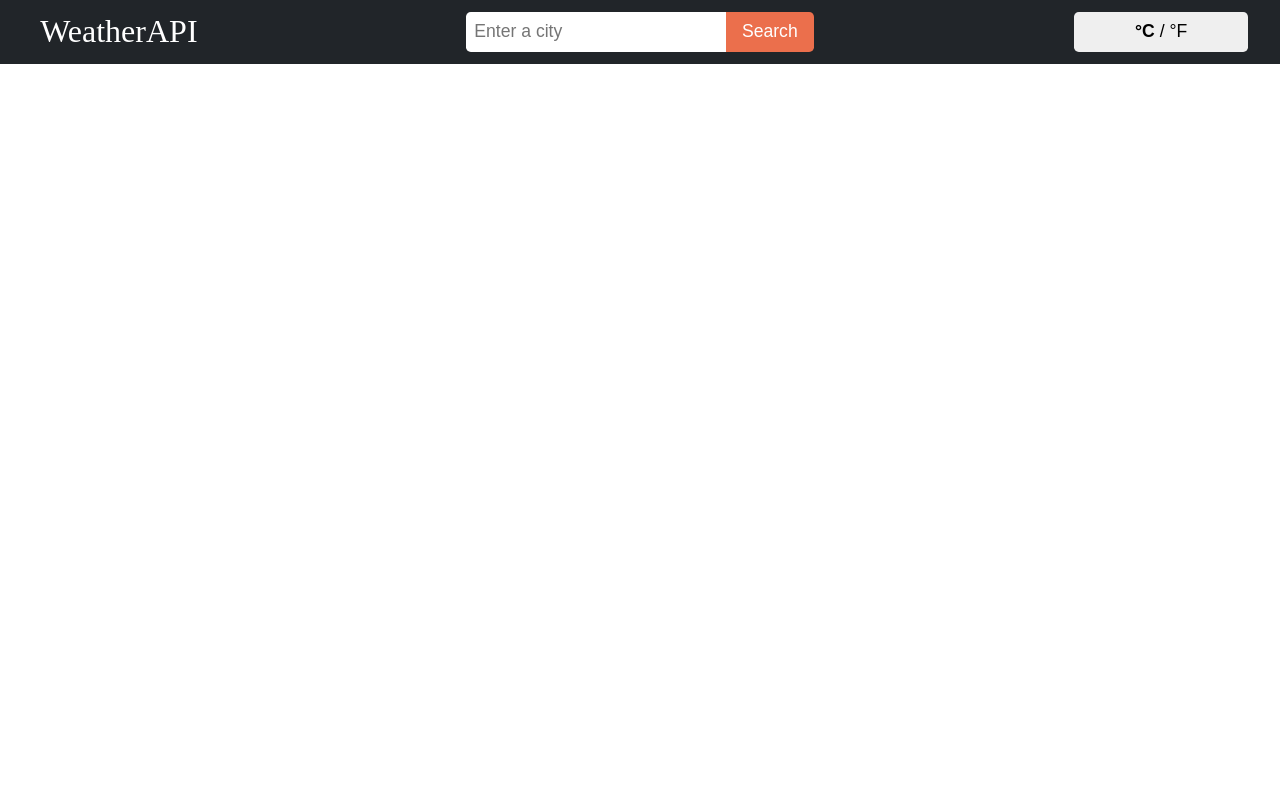
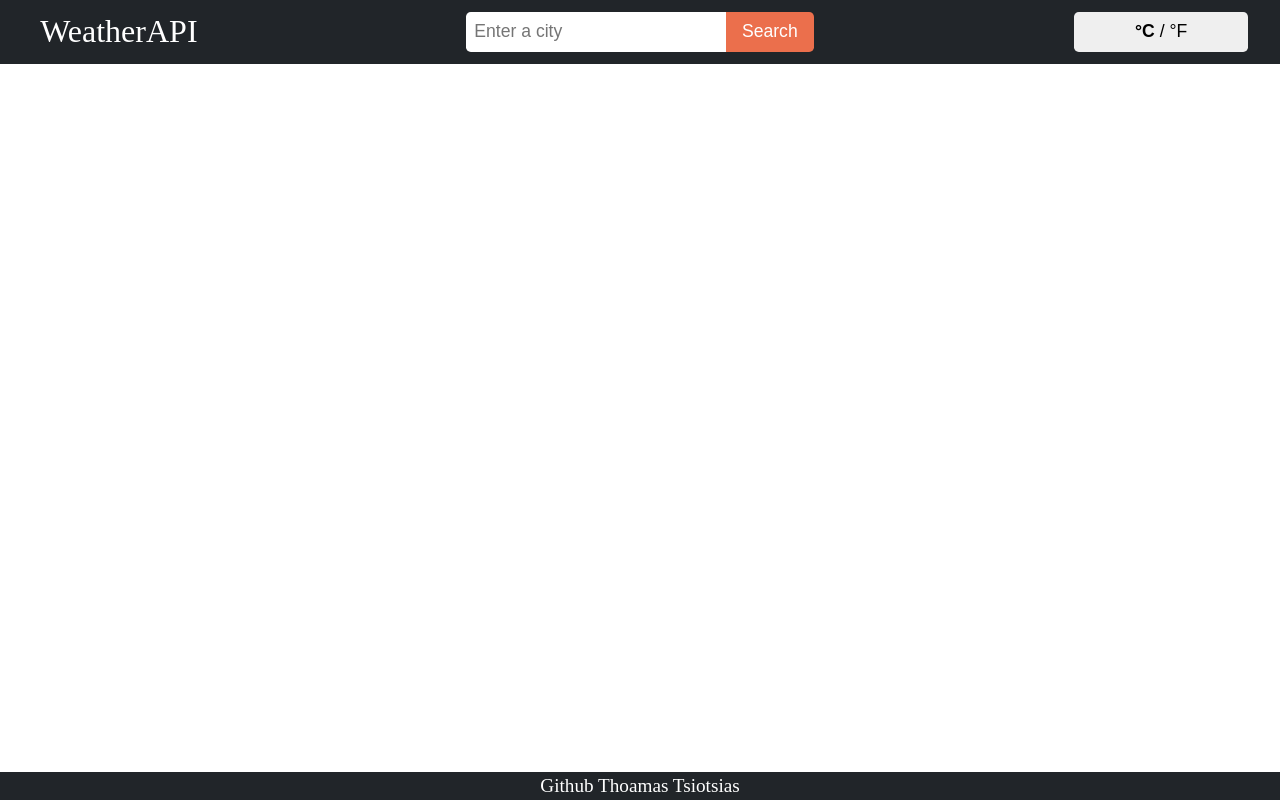
Before and after one commit to Thomas159753/weather-api, a website built with webpack: page dist/index.html in a window 1280 px wide. Built offline with nearby package versions, Linux system fonts and the light colour scheme; no server answers.

Commit message:
api module done
api works

```diff
--- a/src/index.js
+++ /dev/null
@@ -1,14 +0,0 @@
-const weatheAPI = (() => {
-    const img = document.querySelector('img');
-
-    fetch('https://api.giphy.com/v1/gifs/translate?api_key=YddtodTY6ee5VGvv3WWX1FyUhfoAr4Mm&s=sunny', {mode: 'cors'})
-    .then(function(response){
-        return response.json()
-    })
-    .then(function(response){
-        img.src = response.data.images.original.url;
-    })
-    .catch(function(error){
-        console.log(`Couldn't get WeatherAPI ${error}`)
-    })
-})()
--- /dev/null
+++ b/src/modules/index.js
@@ -0,0 +1,12 @@
+import weatherAPI from './weatherAPI';
+
+async function fetchData() {
+    try {
+        let data = await weatherAPI(); // Pass the city name here
+        console.log(data);
+    } catch (error) {
+        console.error(error);
+    }
+}
+
+fetchData();
--- /dev/null
+++ b/src/modules/weatherAPI.js
@@ -0,0 +1,15 @@
+const weatheAPI = (() => {
+    async function getData()  { // dont forget later to add $(city) to the link
+        try {
+            let response = await fetch('http://api.weatherapi.com/v1/current.json?key=63fefabe209b4e9e8a8103550230910&q=sydney&aqi=no', {mode: 'cors'})
+            let data = await response.json()
+            return data
+        } catch (error) {
+            console.log(`Couldn't get WeatherAPI ${error}`)
+            throw error
+        }
+    }
+    return getData
+})()
+
+export default weatheAPI
--- a/dist/style.css
+++ b/src/style.css
@@ -93,3 +93,18 @@ header{
     color: var(--white);
     font-size: 2rem;
 }
+
+/* footer */
+
+footer{
+    background-color: var(--grey-dark);
+    display: flex;
+    align-items: center;
+    justify-content: center;
+}
+
+.footer-p1{
+    color: var(--white);
+    text-decoration: none;
+    font-size: 1.2rem;
+}
--- a/webpack.config.js
+++ b/webpack.config.js
@@ -1,7 +1,7 @@
 const path = require('path');
 
 module.exports = {
-  entry: './src/index.js',
+  entry: './src/modules/index.js',
   output: {
     filename: 'main.js',
     path: path.resolve(__dirname, 'dist'),
```
Also changed, not shown: dist/index.html, dist/main.js.
